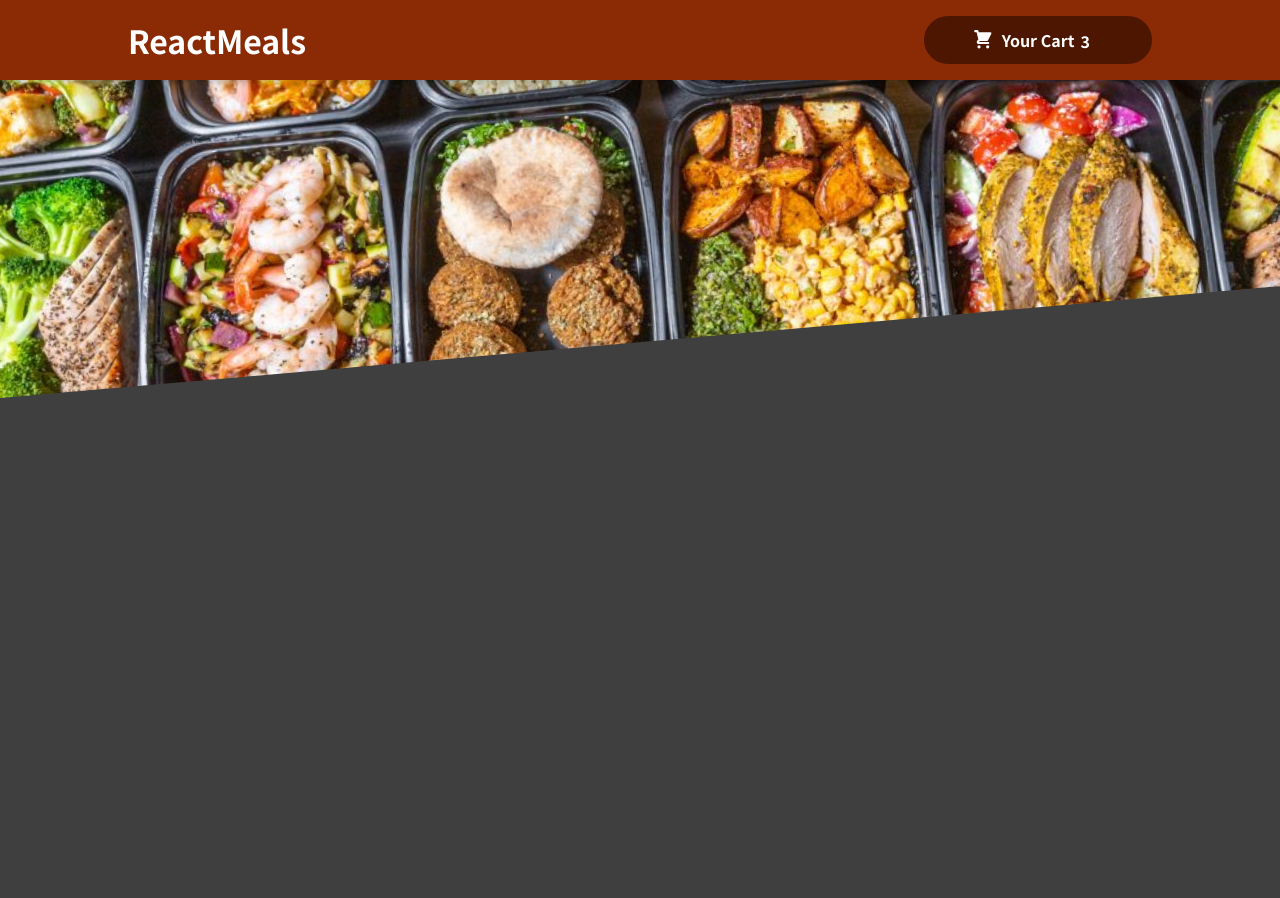
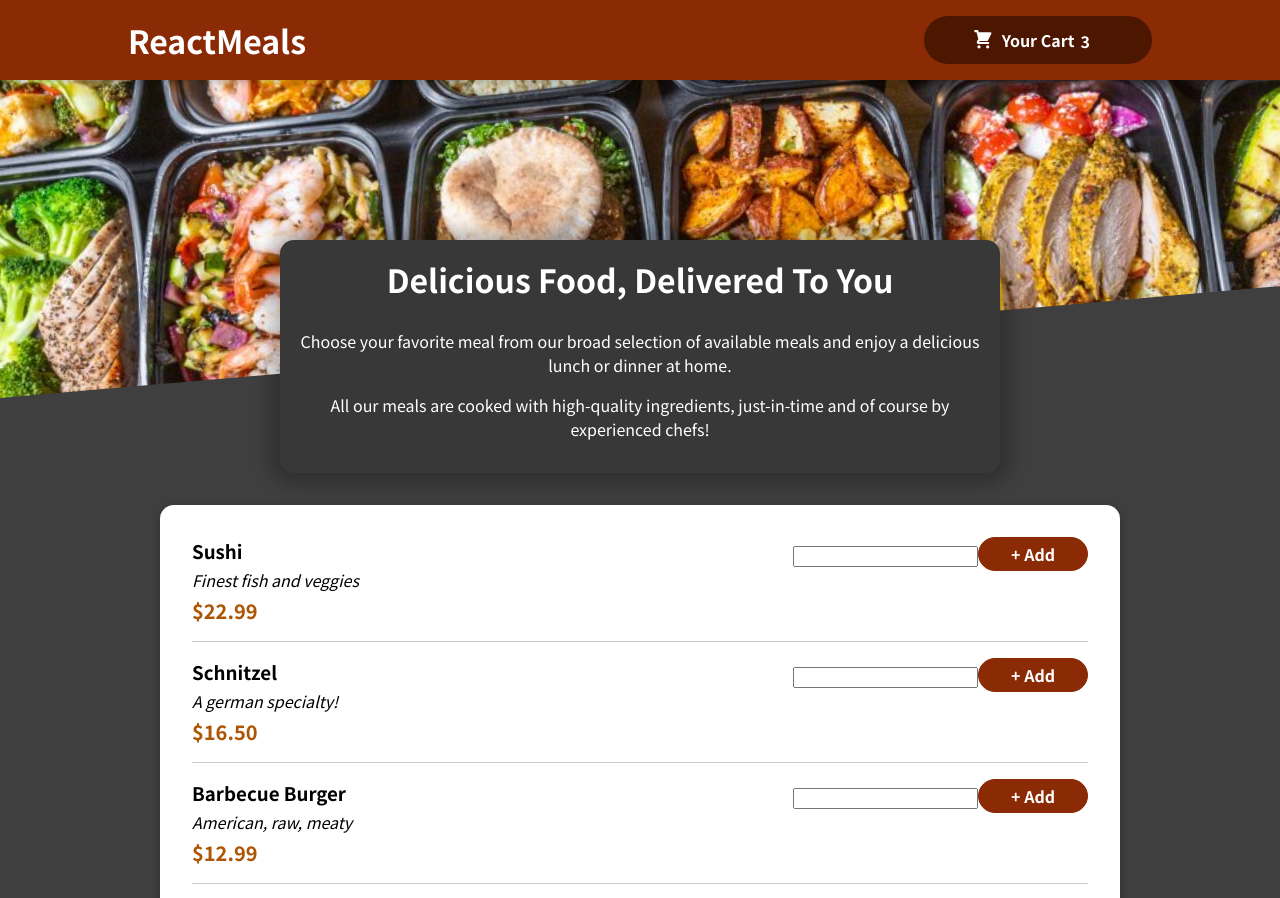
Before and after one commit to samueleke/Food-Order-App, a React (Create React App) app: page / in a window 1280 px wide. Shown: the top 898 px of the page. Before the commit the page ends 800 px from the top, so only its background shows below. Built offline with nearby package versions, Linux system fonts and the light colour scheme.

Commit message:
MealItem components added

```diff
--- a/src/App.js
+++ b/src/App.js
@@ -1,11 +1,15 @@
 import React, { Fragment } from "react";
 
 import Header from "./components/Layout/Header";
+import Meals from "./components/Meals/Meals";
 
 function App() {
   return (
     <Fragment>
       <Header />
+      <main>
+        <Meals />
+      </main>
     </Fragment>
   );
 }
--- /dev/null
+++ b/src/components/Meals/AvailableMeals.js
@@ -0,0 +1,53 @@
+import classes from './AvailableMeals.module.css'
+import Card from '../UI/Card'
+import MealItem from './MealItem/MealItem';
+
+const DUMMY_MEALS = [
+    {
+        id: 'm1',
+        name: 'Sushi',
+        description: 'Finest fish and veggies',
+        price: 22.99,
+    },
+    {
+        id: 'm2',
+        name: 'Schnitzel',
+        description: 'A german specialty!',
+        price: 16.5,
+    },
+    {
+        id: 'm3',
+        name: 'Barbecue Burger',
+        description: 'American, raw, meaty',
+        price: 12.99,
+    },
+    {
+        id: 'm4',
+        name: 'Green Bowl',
+        description: 'Healthy...and green...',
+        price: 18.99,
+    },
+];
+
+const AvailableMeals = () => {
+    const mealsList = DUMMY_MEALS.map((meal) =>
+        <MealItem
+            key={meal.id}
+            name={meal.name}
+            description={meal.description}
+            price={meal.price}
+        />
+    );
+
+    return (
+        <section className={classes.meals}>
+            <Card>
+                <ul>
+                    {mealsList}
+                </ul>
+            </Card>
+        </section>
+    )
+};
+
+export default AvailableMeals;
--- /dev/null
+++ b/src/components/Meals/AvailableMeals.module.css
@@ -0,0 +1,24 @@
+.meals {
+    max-width: 60rem;
+    width: 90%;
+    margin: 2rem auto;
+    animation: meals-appear 1s ease-out forwards;
+}
+
+.meals ul {
+    list-style: none;
+    margin: 0;
+    padding: 0;
+}
+
+@keyframes meals-appear {
+    from {
+        opacity: 0;
+        transform: translateY(3rem);
+    }
+
+    to {
+        opacity: 1;
+        transform: translateY(0);
+    }
+}
--- /dev/null
+++ b/src/components/Meals/MealItem/MealItem.js
@@ -0,0 +1,22 @@
+import classes from './MealItem.module.css'
+import MealItemForm from './MealItemForm';
+
+
+const MealItem = props => {
+    const price = `$${props.price.toFixed(2)}`;
+
+    return (
+        <li className={classes.meal}>
+            <div>
+                <h3>{props.name}</h3>
+                <div className={classes.description}>{props.description}</div>
+                <div className={classes.price}>{price}</div>
+            </div>
+            <div>
+                <MealItemForm />
+            </div>
+        </li>
+    )
+}
+
+export default MealItem;
--- /dev/null
+++ b/src/components/Meals/MealItem/MealItem.module.css
@@ -0,0 +1,22 @@
+.meal {
+    display: flex;
+    justify-content: space-between;
+    margin: 1rem;
+    padding-bottom: 1rem;
+    border-bottom: 1px solid #ccc;
+  }
+
+  .meal h3 {
+    margin: 0 0 0.25rem 0;
+  }
+
+  .description {
+    font-style: italic;
+  }
+
+  .price {
+    margin-top: 0.25rem;
+    font-weight: bold;
+    color: #ad5502;
+    font-size: 1.25rem;
+  }
--- /dev/null
+++ b/src/components/Meals/MealItem/MealItemForm.js
@@ -0,0 +1,12 @@
+import classes from './MealItemForm.module.css'
+
+const MealItemForm = props => {
+    return (
+        <form className={classes.form}>
+            <input />
+            <button>+ Add</button>
+        </form>
+    )
+}
+
+export default MealItemForm;
--- /dev/null
+++ b/src/components/Meals/MealItem/MealItemForm.module.css
@@ -0,0 +1,20 @@
+.form {
+    text-align: right;
+  }
+
+  .form button {
+    font: inherit;
+    cursor: pointer;
+    background-color: #8a2b06;
+    border: 1px solid #8a2b06;
+    color: white;
+    padding: 0.25rem 2rem;
+    border-radius: 20px;
+    font-weight: bold;
+  }
+
+  .form button:hover,
+  .form button:active {
+    background-color: #641e03;
+    border-color: #641e03;
+  }
--- /dev/null
+++ b/src/components/Meals/Meals.js
@@ -0,0 +1,15 @@
+import MealsSummary from './MealsSummary'
+import AvailableMeals from './AvailableMeals'
+import { Fragment } from 'react';
+
+
+const Meals = () => {
+    return (
+        <Fragment>
+            <MealsSummary/>
+            <AvailableMeals/>
+        </Fragment>
+    )
+}
+
+export default Meals;
--- /dev/null
+++ b/src/components/Meals/MealsSummary.js
@@ -0,0 +1,20 @@
+
+import classes from './MealsSummary.module.css';
+
+const MealsSummary = () => {
+  return (
+    <section className={classes.summary}>
+      <h2>Delicious Food, Delivered To You</h2>
+      <p>
+        Choose your favorite meal from our broad selection of available meals
+        and enjoy a delicious lunch or dinner at home.
+      </p>
+      <p>
+        All our meals are cooked with high-quality ingredients, just-in-time and
+        of course by experienced chefs!
+      </p>
+    </section>
+  );
+};
+
+export default MealsSummary;
--- /dev/null
+++ b/src/components/Meals/MealsSummary.module.css
@@ -0,0 +1,18 @@
+.summary {
+    text-align: center;
+    max-width: 45rem;
+    width: 90%;
+    margin: auto;
+    margin-top: -10rem;
+    position: relative;
+    background-color: #383838;
+    color: white;
+    border-radius: 14px;
+    padding: 1rem;
+    box-shadow: 0 1px 18px 10px rgba(0, 0, 0, 0.25);
+  }
+
+  .summary h2 {
+    font-size: 2rem;
+    margin-top: 0;
+  }
--- /dev/null
+++ b/src/components/UI/Card.js
@@ -0,0 +1,12 @@
+import classes from './Card.module.css'
+
+
+const Card = props => {
+    return (
+        <div className={classes.card}>
+            {props.children}
+        </div>
+    )
+}
+
+export default Card;
--- /dev/null
+++ b/src/components/UI/Card.module.css
@@ -0,0 +1,6 @@
+.card {
+    padding: 1rem;
+    box-shadow: 0 2px 8px rgba(0, 0, 0, 0.25);
+    border-radius: 14px;
+    background-color: white;
+  }
```
Also changed, not shown: 1 other file (tests, documents, lock files or other folders).
